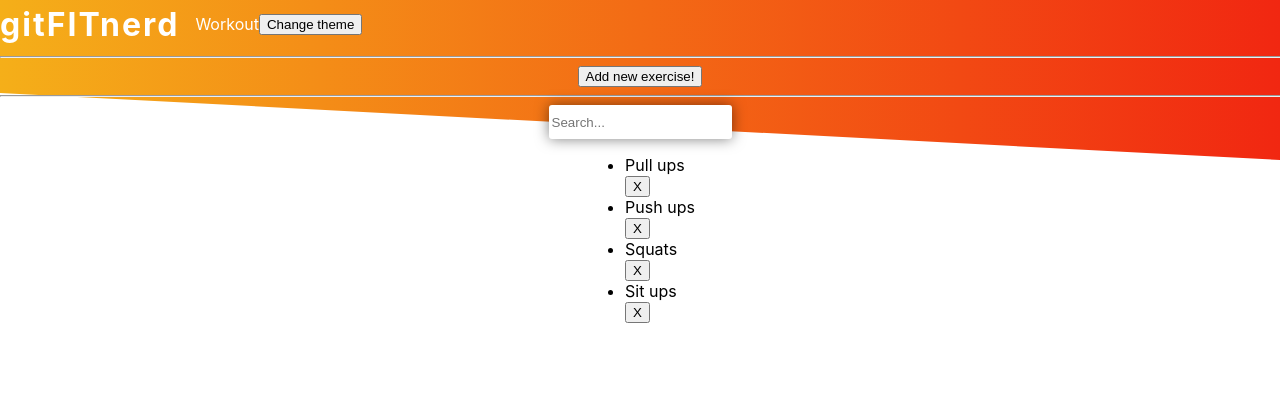
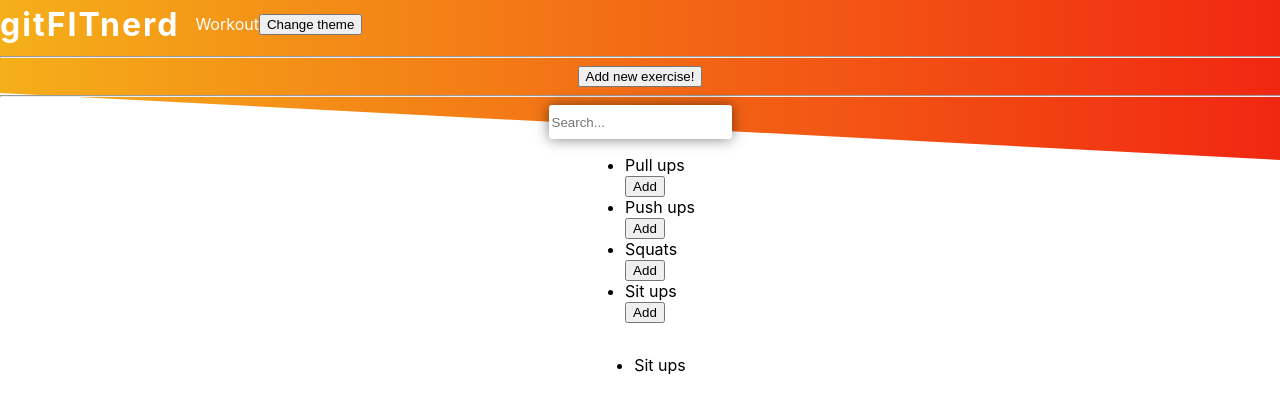
Before and after one commit to TucciAlessandro/GitFit, a React (Create React App) app: page /workout in a window 1280 px wide. Shown: the top 414 px of the page. Built offline with nearby package versions, Linux system fonts and the light colour scheme.

Commit message:
add to  workout list

```diff
--- a/src/App.tsx
+++ b/src/App.tsx
@@ -3,7 +3,6 @@ import { Switch, Route } from "react-router-dom";
 import HomePage from "./screens/HomePage";
 import Navbar from "./components/Navbar";
 import Workout from "./screens/Workout";
-
 import styled from "styled-components";
 import {
   MyThemeContextProvider,
@@ -18,6 +17,7 @@ const AppContainer = styled.div`
 const Hr = styled.hr`
   width: 100%;
 `;
+
 
 function App() {
   return (
--- a/src/components/AddExercise.tsx
+++ b/src/components/AddExercise.tsx
@@ -20,7 +20,7 @@ function AddExercise({ onSubmit }: AddExerciseProps) {
   const handleSubmit = () => {
     toggleIsAdding();
     const newExercise: Exercise = { name: input, id: uuidv4() };
-    onSubmit(newExercise);
+    input.trim() !== "" && onSubmit(newExercise);
     setInput("");
   };
 
--- a/src/components/ExerciseList.tsx
+++ b/src/components/ExerciseList.tsx
@@ -3,15 +3,17 @@ import { Exercise } from "../GeneralTypes/GeneralTypes";
 
 interface ExerciseListProps {
   list: Exercise[];
-  handleDelete: (id: string) => void;
+  onDelete?: (id: string) => void;
+  onAdd?: (id: string) => void;
 }
 
-const ExerciseList = ({ list, handleDelete }: ExerciseListProps) => (
+const ExerciseList = ({ list, onDelete, onAdd }: ExerciseListProps) => (
   <ul>
     {list.map(({ id, name }) => (
       <>
         <li key={id}>{name} </li>
-        <button onClick={() => handleDelete(id)}>X</button>
+        {onAdd && <button onClick={() => onAdd(id)}>Add</button>}
+        {onDelete && <button onClick={() => onDelete(id)}>X</button>}
       </>
     ))}
   </ul>
--- a/src/components/FilteredList.tsx
+++ b/src/components/FilteredList.tsx
@@ -19,10 +19,11 @@ const Input = styled.input`
 
 interface FilteredListProps {
   list: Exercise[];
-  handleDelete: (id: string) => void;
+  onDelete?: (id: string) => void;
+  onAdd?: (id: string) => void;
 }
 
-const FilteredList = ({ list, handleDelete }: FilteredListProps) => {
+const FilteredList = ({ list, onAdd }: FilteredListProps) => {
   const [input, setInput] = useState<string>("");
 
   const handleChange = (event: ChangeEvent<HTMLInputElement>) => {
@@ -37,7 +38,7 @@ const FilteredList = ({ list, handleDelete }: FilteredListProps) => {
   return (
     <>
       <Input placeholder="Search..." onChange={handleChange} value={input} />
-      <ExerciseList handleDelete={handleDelete} list={filteredList} />
+      <ExerciseList onAdd={onAdd} list={filteredList} />
     </>
   );
 };
--- a/src/screens/Workout.tsx
+++ b/src/screens/Workout.tsx
@@ -41,6 +41,12 @@ function deleteExerciseFromList(list: Exercise[], idToDelete: string) {
 
 const Workout = () => {
   const [list, setList] = useLocalStorage<Exercise[]>("myExercises", exercises);
+  const [myWorkout, setMyWorkout] = useLocalStorage<Exercise[]>("myWorkout", [
+    {
+      id: uuidv4(),
+      name: "Sit ups",
+    },
+  ]);
 
   const onSubmit = (exercise: Exercise) => {
     setList((oldList: Exercise[]) => [...oldList, exercise]);
@@ -50,11 +56,22 @@ const Workout = () => {
     setList(deleteExerciseFromList(list, id));
   };
 
+  const addExerciseToWorkout = (id: string) => {
+    const exerciseToAdd = list.find((ex) => ex.id === id);
+    deleteExercise(id);
+    setMyWorkout((oldWorkout: Exercise[]) => [...oldWorkout, exerciseToAdd]);
+  };
+
   return (
     <Section>
       <AddExercise onSubmit={onSubmit} />
       <Hr />
-      <FilteredList handleDelete={deleteExercise} list={list} />
+      <FilteredList
+        onAdd={addExerciseToWorkout}
+        onDelete={deleteExercise}
+        list={list}
+      />
+      <ExerciseList list={myWorkout} />
     </Section>
   );
 };
```
